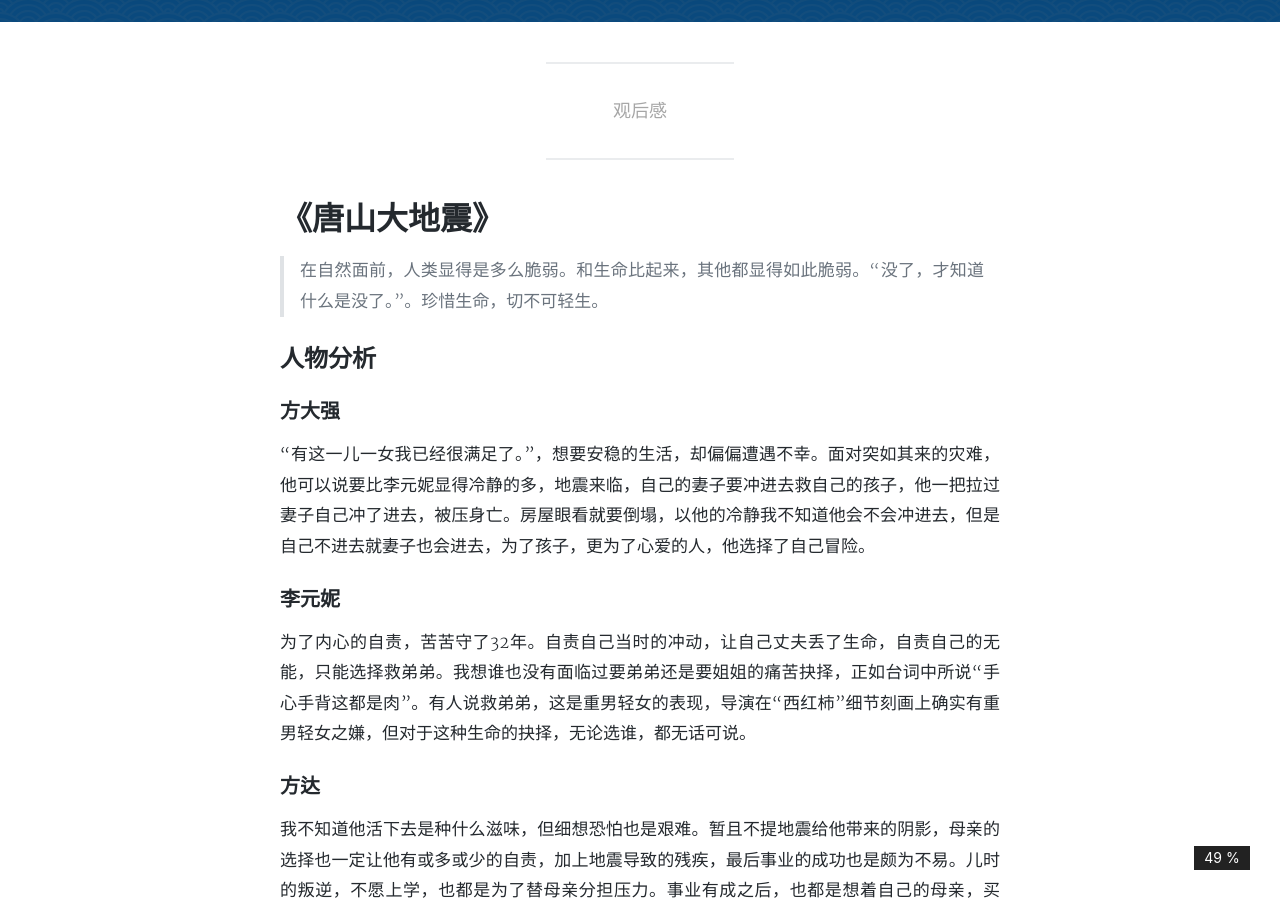
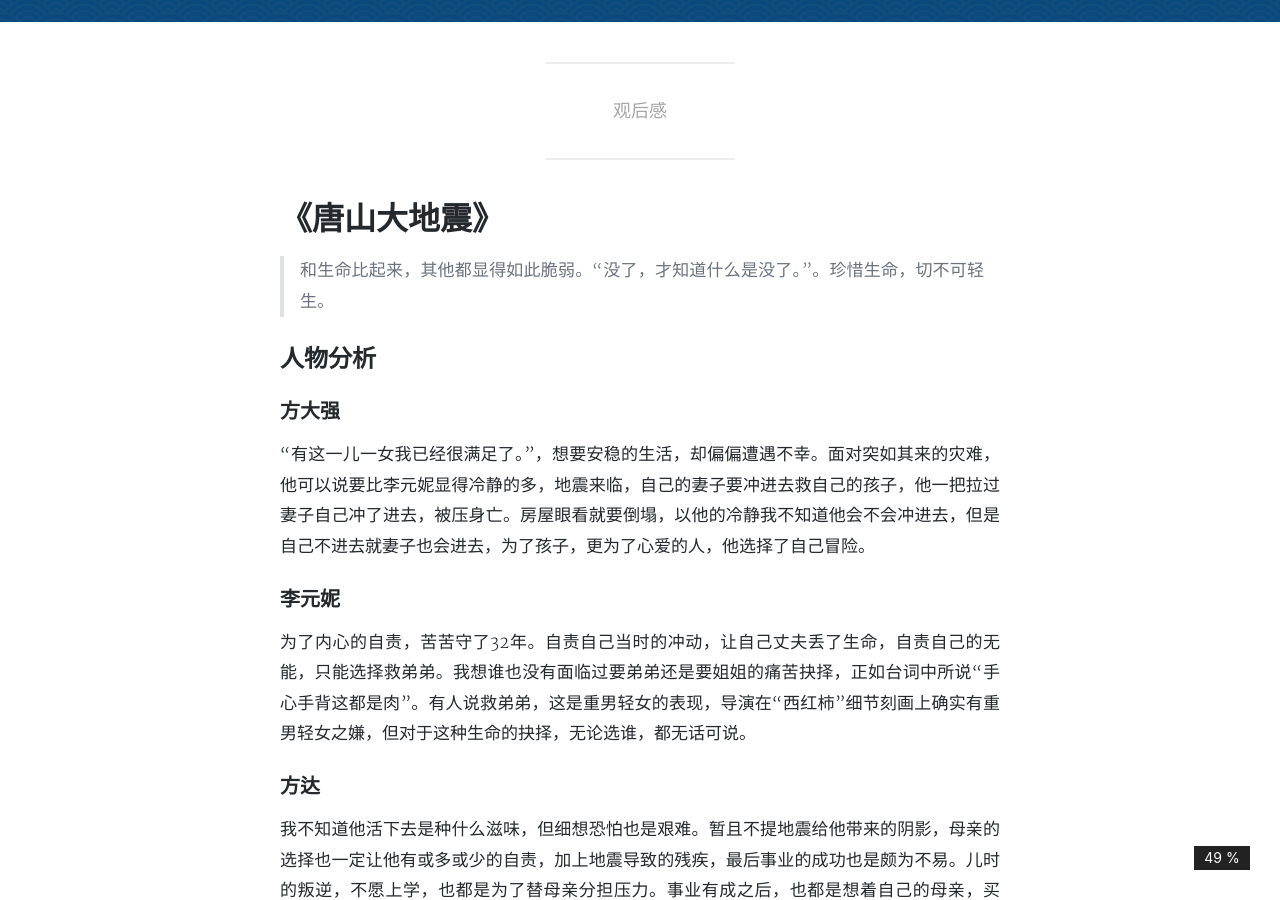
Before and after one commit to haojiechen/haojiechen.github.io, a Jekyll site: the page built from _posts/2018-2-24-唐山大地震.md, in a window 1280 px wide and 900 px high, scrolled down 338 px. Built offline with Jekyll 4.4.1, drawn with Linux system fonts in a browser that asks for light colours; nearby versions of some CDN libraries; a style sheet for code colours, icons or effects is not loaded.

Commit message:
发表博客

```diff
--- a/_posts/2018-2-24-唐山大地震.md
+++ b/_posts/2018-2-24-唐山大地震.md
@@ -7,7 +7,7 @@ categories: 电影
 tags: 电影
 ---
 # 《唐山大地震》
-> 在自然面前，人类显得是多么脆弱。和生命比起来，其他都显得如此脆弱。“没了，才知道什么是没了。”。珍惜生命，切不可轻生。
+> 和生命比起来，其他都显得如此脆弱。“没了，才知道什么是没了。”。珍惜生命，切不可轻生。
 
 ## 人物分析
 ### 方大强
```
